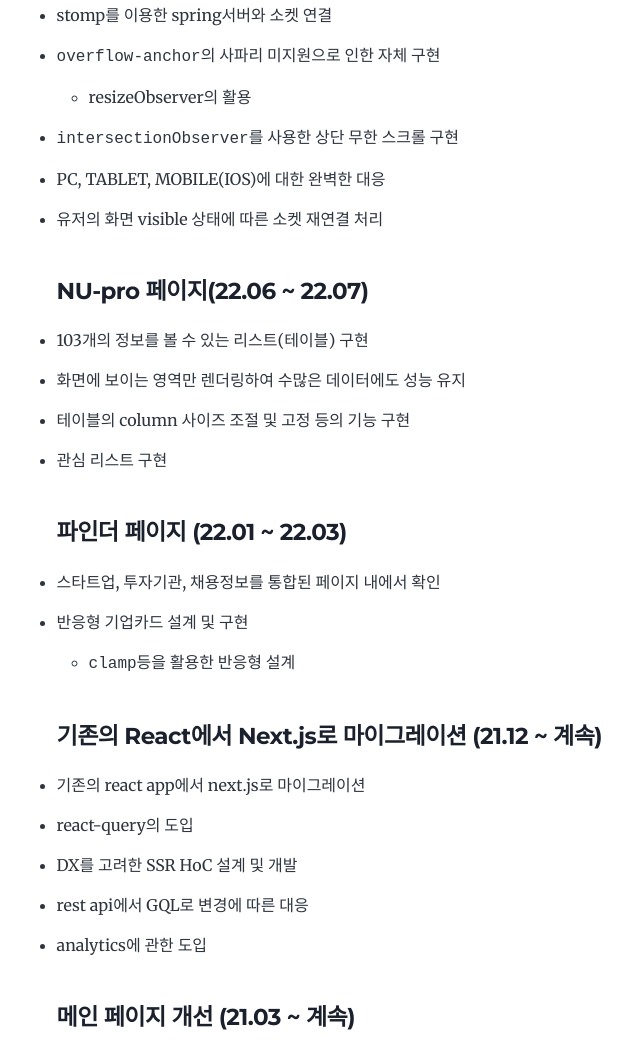
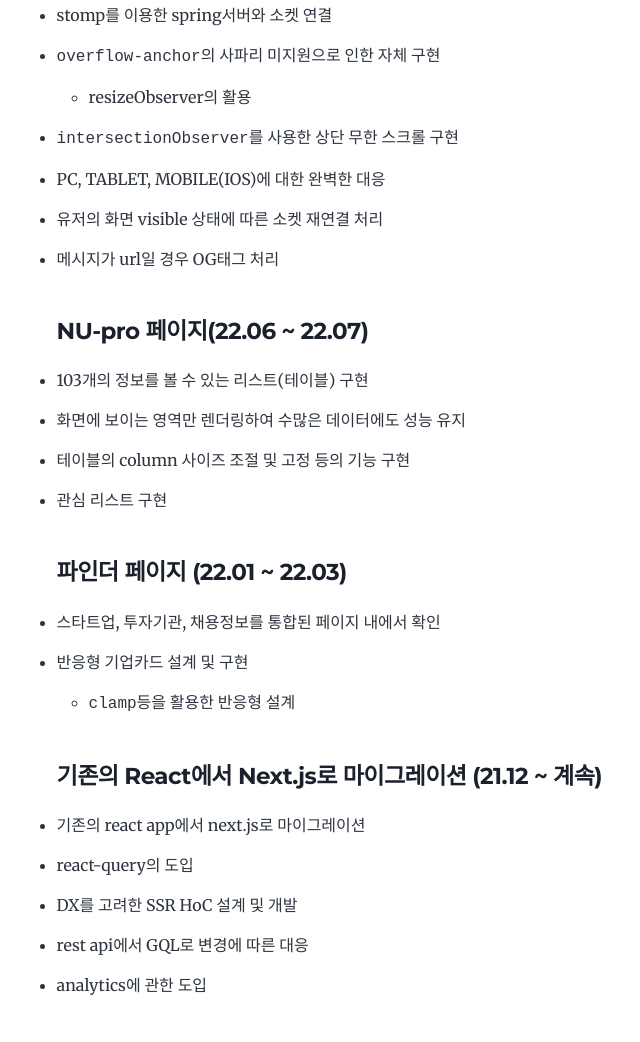
Before and after one commit to jaewook-jeong/jaewook-jeong.github.io, a Gatsby site: page /about in a window 1280 px wide. Shown: the part 1296-2338 px from the top of the page, without its empty margins (276-916 px from the left). Built offline with nearby package versions, Linux system fonts and the light colour scheme; Gatsby itself is replaced by a stand-in of ours; some packages are replaced by stand-ins of ours; what typography-theme-github would draw is missing.

Commit message:
[RESUME] og tag 처리 추가

```diff
--- a/content/blog/resume/ko.md
+++ b/content/blog/resume/ko.md
@@ -47,6 +47,7 @@
 - `intersectionObserver`를 사용한 상단 무한 스크롤 구현
 - PC, TABLET, MOBILE(IOS)에 대한 완벽한 대응
 - 유저의 화면 visible 상태에 따른 소켓 재연결 처리
+- 메시지가 url일 경우 OG태그 처리
 
 #### [NU-pro](https://pro.nextunicorn.kr/) 페이지(22.06 ~ 22.07)
 
```
